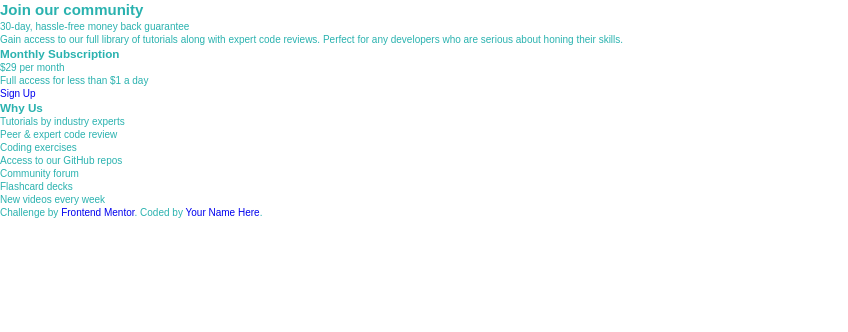
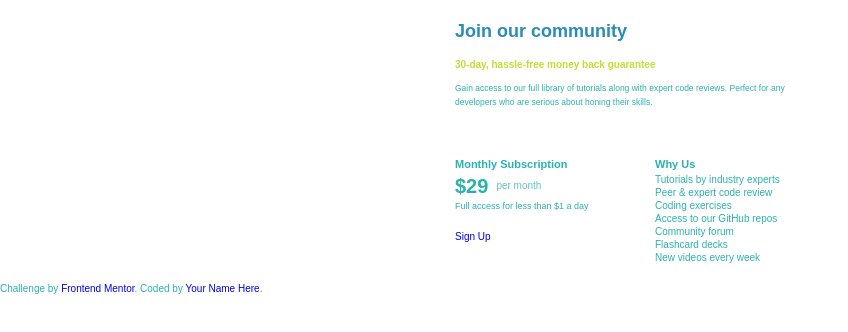
Before and after one commit to Christiano0407/git_Projects, a website: page src/html/indexCode.html in a window 1280 px wide. Shown: the whole page, without its empty margins (0-848 px from the left). Drawn offline with nearby package versions, Linux system fonts and the light colour scheme; a web font is replaced by a local one.

Commit message:
font-card

```diff
--- a/src/css/coder.css
+++ b/src/css/coder.css
@@ -15,6 +15,9 @@
     --font-sizes-sans-normal: 1.8rem;
     --fonts-sizes-sans-large: 2.4rem;
     --font-copy: 1.6rem;
+
+    --paddingX: 1.8rem;
+    --paddingY: 1.5rem;
 }
 
 * {
@@ -42,8 +45,67 @@ ul {
 a {
     text-decoration: none;
 }
+
+h1, h2, h3 {
+    font-weight: bold;
+    margin-top: 0;
+    line-height: 1.5;
+}
+h2 {
+    font-size: var(--font-sizes-sans-normal);
+    margin-bottom: 1.25rem;
+}
+h3 {
+    font-size: 1.1rem;
+}
+p {
+    margin-top: 0;
+}
+
 .price {
-
+  overflow: hidden;
+  max-width: 40rem;
+  margin: auto;
+  border-radius: 0.5rem;
+}
+.price > * {
+    padding: var(--paddingX) var(--paddingY);
+}
+.community {
+    background-color: #ffffff;
+}
+.community h2 {
+    color: var(--cyan);
+}
+.community .subtitle {
+    font-size: 1rem;
+    color: var(--Bright-Yellow);
+    font-weight: bold;
+    margin-bottom: 1rem;
+}
+.community p {
+    font-size: 0.85rem;
+    line-height: 1.75;
+    margin-bottom: 1rem;
+}
+.subscription__price {
+    display: flex;
+    align-items: center;
+    font-size: 2rem;
+    font-weight: bold;
+    margin-bottom: 0.25rem;
+}
+.subscription__price span {
+    font-size: 1rem;
+    margin-left: 0.8rem;
+    font-weight: normal;
+    opacity: 0.75;
+}
+.subscription p {
+    font-size: 0.9rem;
+    margin-bottom: 1.75rem;
+}
+.subscription a {
 
 }
 /* @media only screen and (min-width: 62.5em) {
--- a/src/css/media/cardResp.css
+++ b/src/css/media/cardResp.css
@@ -1,4 +1,4 @@
-@media (min-width: 1392px) {
+@media (min-width: 1400px) {
 
     :root {
         --font-sizes-sans-small: 1.6rem;
@@ -15,11 +15,24 @@
 
 }
 
-@media (min-width: 425px) {
+@media (min-width: 375px) {
    .price {
        display: grid;
    }
 
 }
 
+@media only screen and (min-width: 62.5em) {
+    .price {
+        display: grid;
+        grid-template-columns: repeat(2, 1fr);
+        grid-template-rows: repeat(2, auto);
+    }
+    .community {
+        grid-column: 1 / 3;
+    }
+
+}
+
+
 /* @max-width */
```
